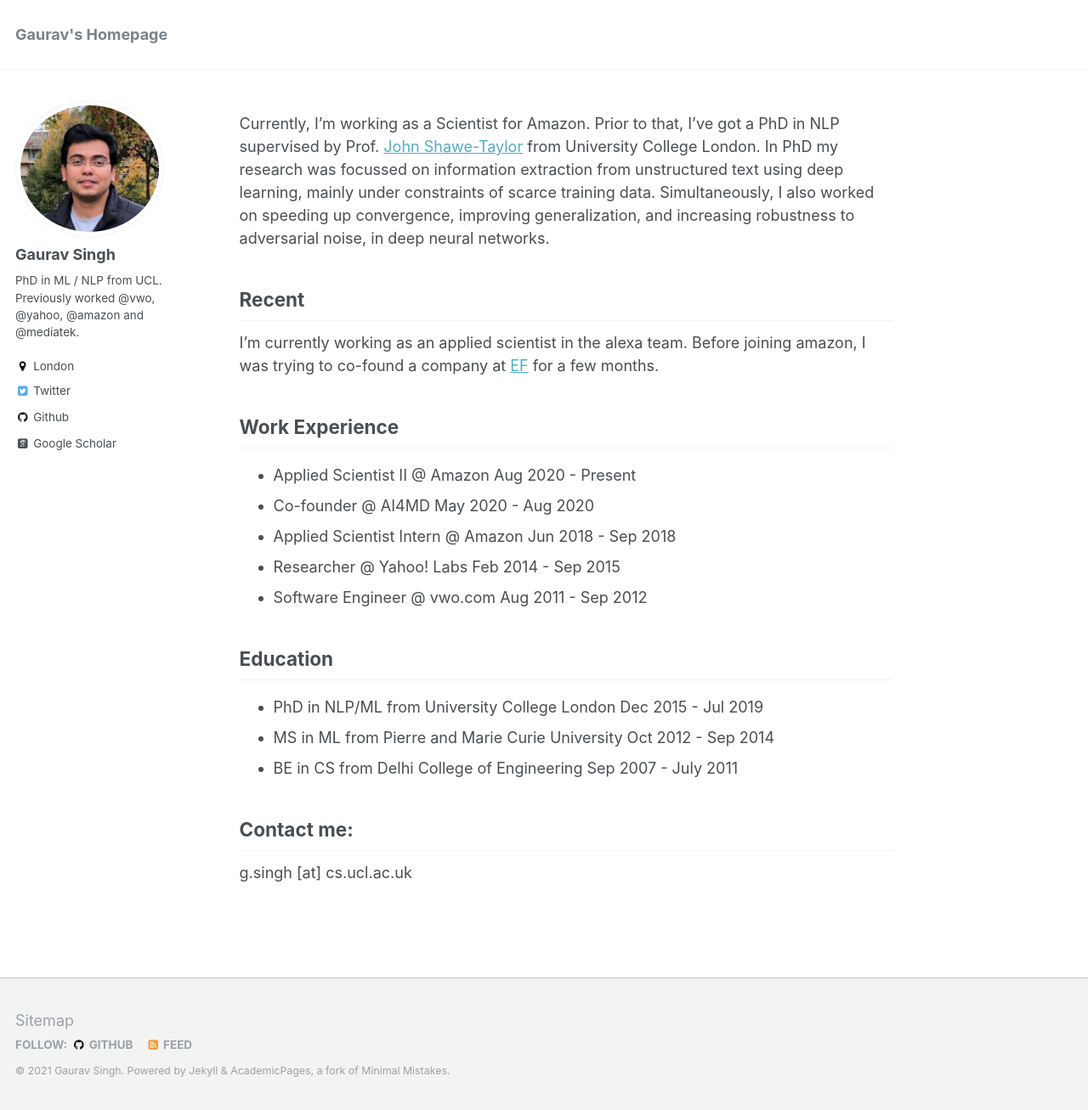
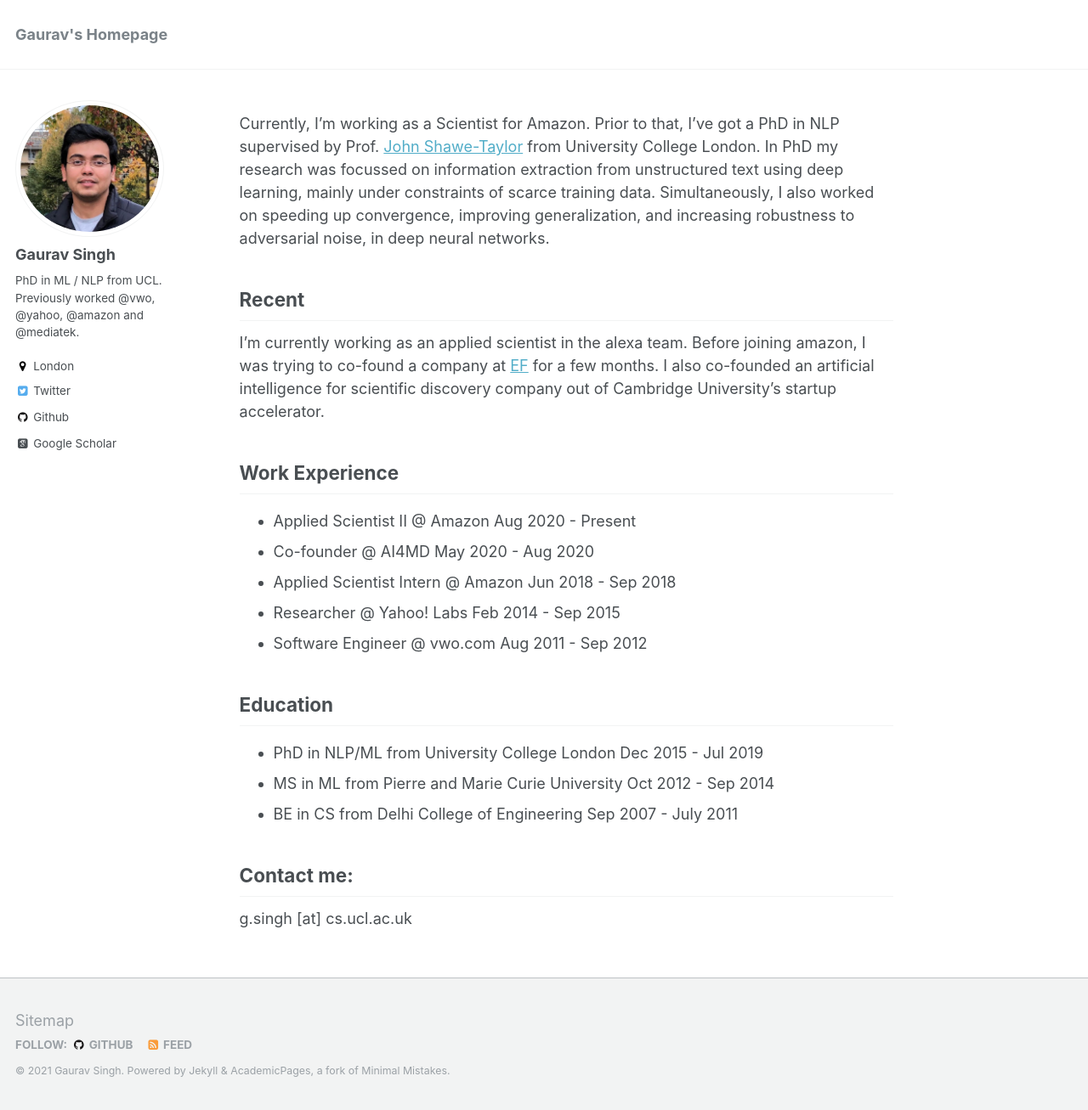
Before and after one commit to gauravsc/gauravsc.github.io, a Jekyll site: the page built from _pages/about.md, in a window 1280 px wide and 1307 px high. Shown: the whole window at 85% size. Built offline with Jekyll 4.4.1, drawn with Linux system fonts in a browser that asks for light colours; some web fonts are replaced.

Commit message:
Update about.md

```diff
--- a/_pages/about.md
+++ b/_pages/about.md
@@ -13,7 +13,7 @@
 Recent
 ------
 
-I'm currently working as an applied scientist in the alexa team. Before joining amazon, I was trying to co-found a company at <a href="https://www.joinef.com">EF</a> for a few months.
+I'm currently working as an applied scientist in the alexa team. Before joining amazon, I was trying to co-found a company at <a href="https://www.joinef.com">EF</a> for a few months. I also co-founded an artificial intelligence for scientific discovery company out of Cambridge University's startup accelerator.
 
 Work Experience
 ------
```
